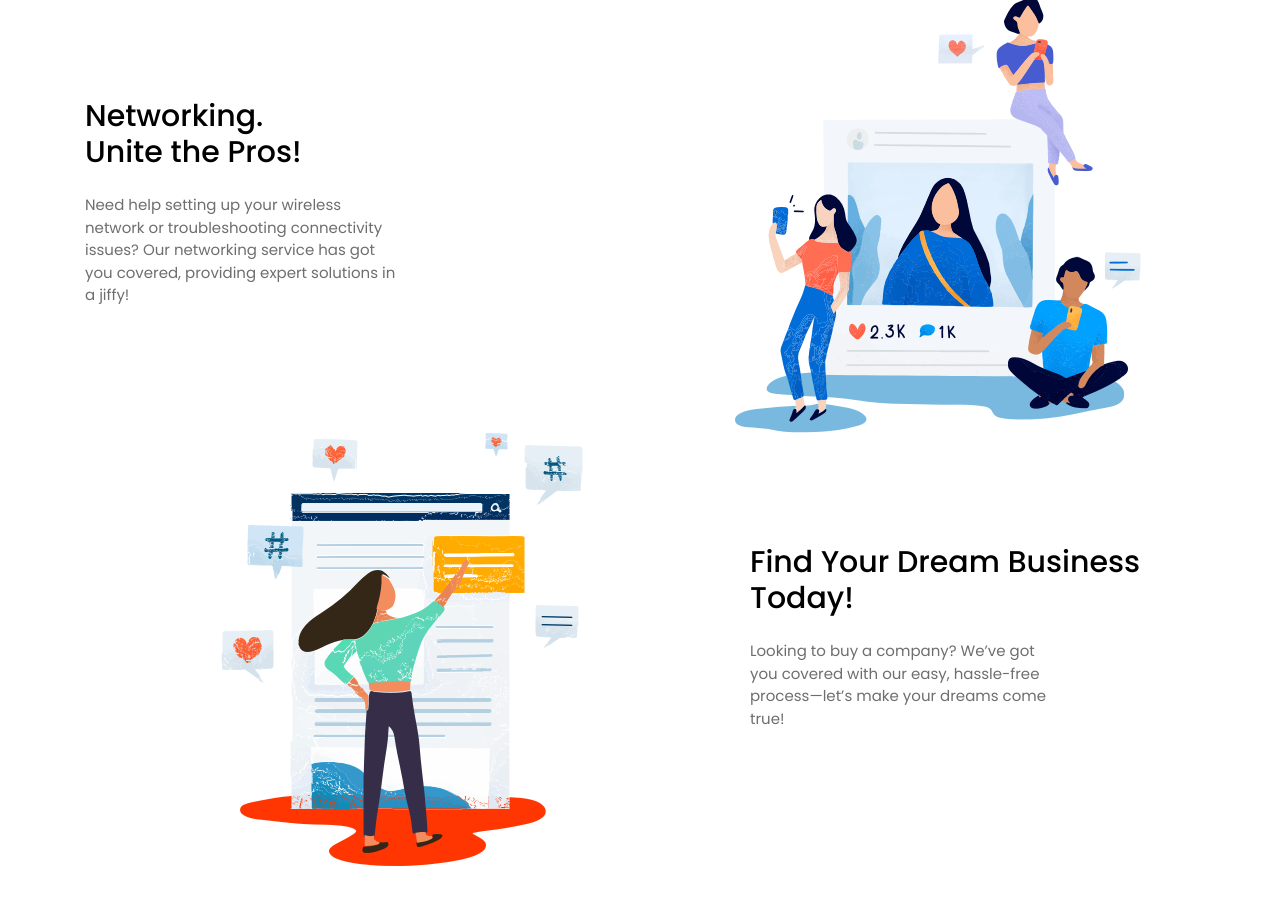
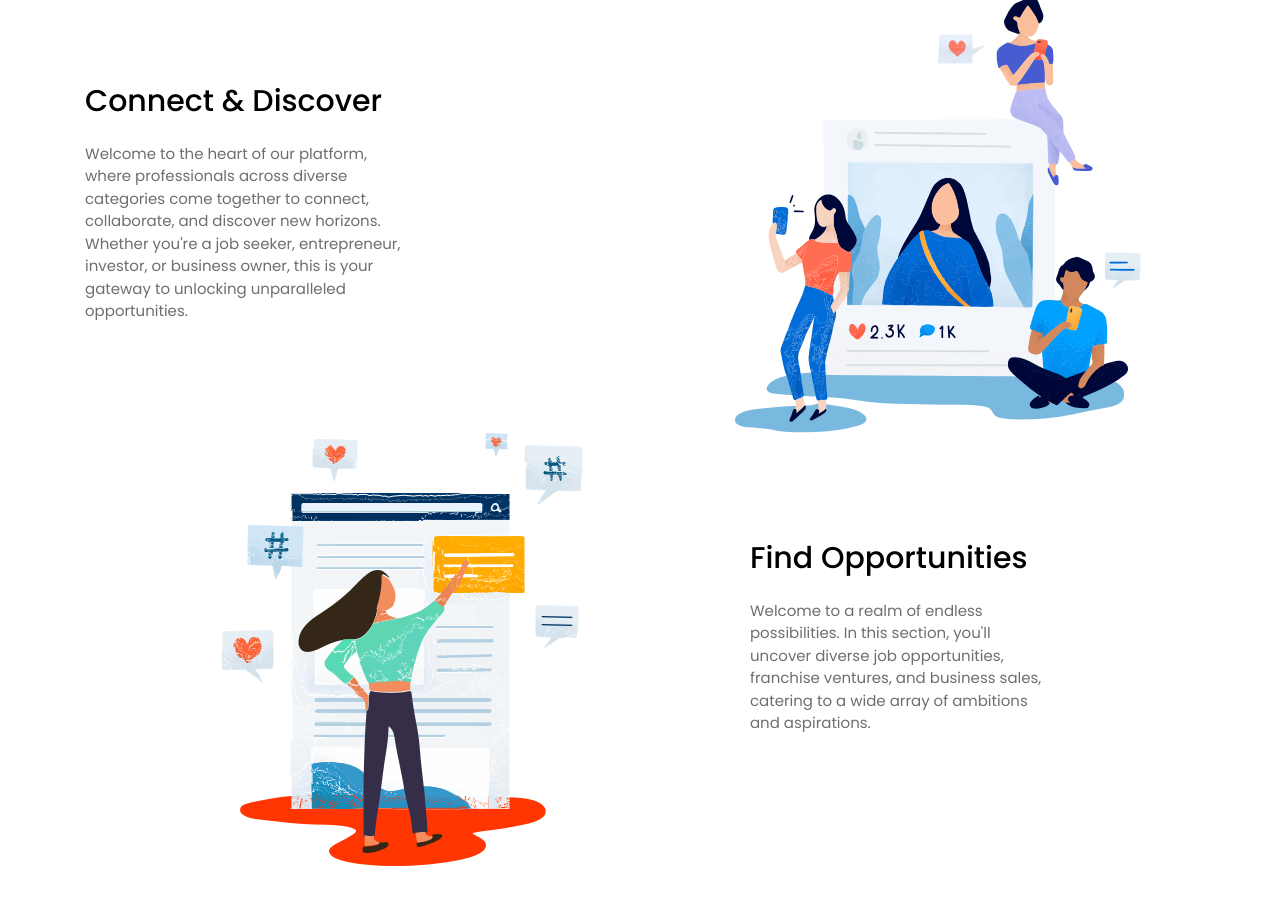
Before and after one commit to theconnectionhub/theconnectionhub.github.io, a plain HTML site: page index.html in a window 1280 px wide. Shown: the part 1636-2541 px from the top of the page. Drawn offline with Linux system fonts and the light colour scheme.

Commit message:
content change

```diff
--- a/index.html
+++ b/index.html
@@ -225,9 +225,9 @@
       <section class="digital-marketing-service" id="digital-marketing-section">
         <div class="row align-items-center">
           <div class="col-12 col-lg-7 grid-margin grid-margin-lg-0" data-aos="fade-right">
-            <h3 class="m-0">Networking. <br>Unite the Pros!</h3>
+            <h3 class="m-0">Connect & Discover</h3>
             <div class="col-lg-7 col-xl-6 p-0">
-              <p class="py-4 m-0 text-muted">Need help setting up your wireless network or troubleshooting connectivity issues? Our networking service has got you covered, providing expert solutions in a jiffy!</p>
+              <p class="py-4 m-0 text-muted">Welcome to the heart of our platform, where professionals across diverse categories come together to connect, collaborate, and discover new horizons. Whether you're a job seeker, entrepreneur, investor, or business owner, this is your gateway to unlocking unparalleled opportunities.</p>
               <!-- <p class="font-weight-medium text-muted">Lorem ipsum dolor sit amet, tincidunt vestibulum. Fusce egeabus consectetuer</p> -->
             </div>
           </div>
@@ -240,9 +240,9 @@
             <img src="images/Group2.png" alt="" class="img-fluid">
           </div>
           <div class="col-12 col-lg-5 flex-item grid-margin" data-aos="fade-left">
-            <h3 class="m-0">Find Your Dream Business<br> Today!</h3>
+            <h3 class="m-0">Find Opportunities</h3>
             <div class="col-lg-9 col-xl-8 p-0">
-              <p class="py-4 m-0 text-muted">Looking to buy a company? We’ve got you covered with our easy, hassle-free process—let’s make your dreams come true!</p>
+              <p class="py-4 m-0 text-muted">Welcome to a realm of endless possibilities. In this section, you'll uncover diverse job opportunities, franchise ventures, and business sales, catering to a wide array of ambitions and aspirations.</p>
               <!-- <p class="pb-2 font-weight-medium text-muted">Its smart features make it a powerful stand-alone website building tool.</p> -->
             </div>
             <!-- <button class="btn btn-info">Readmore</button> -->
```
